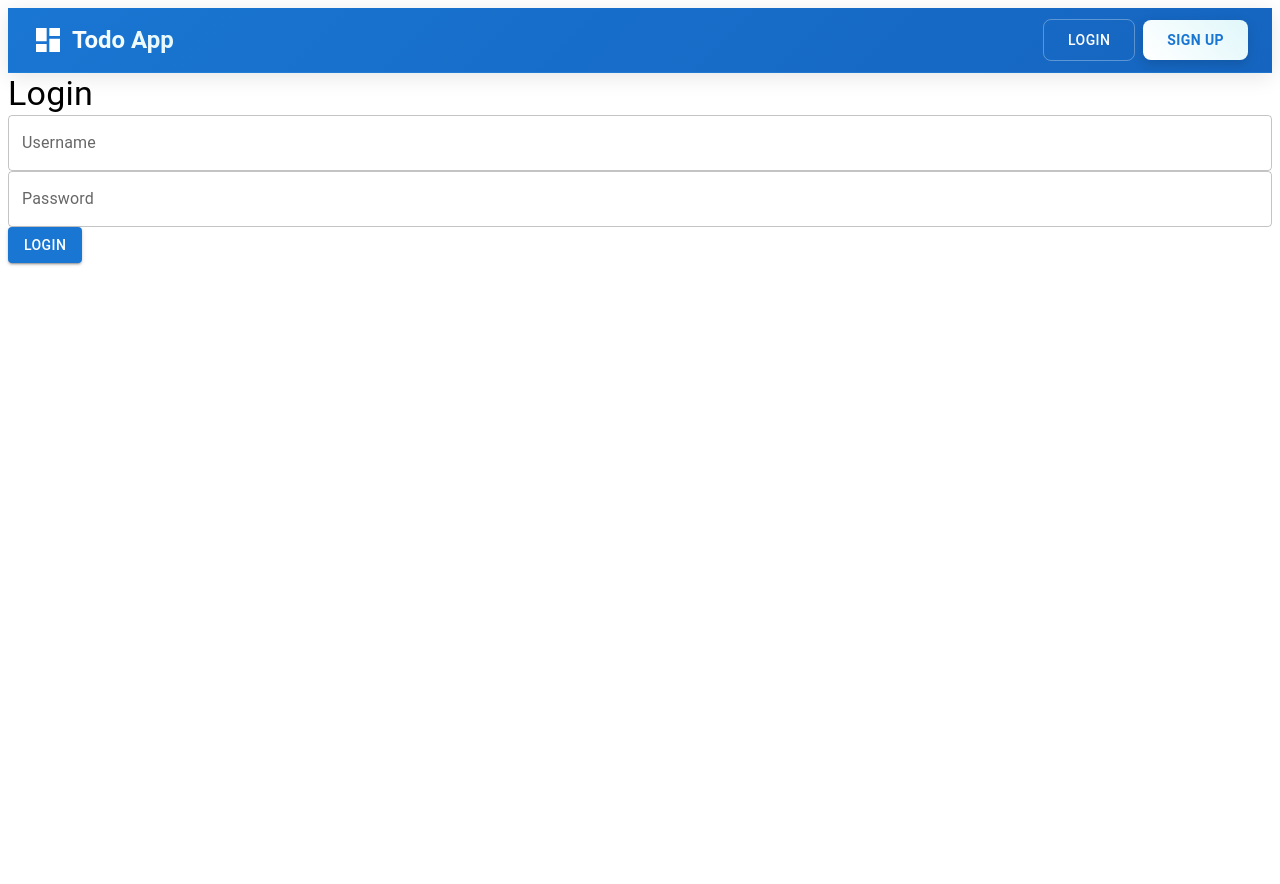
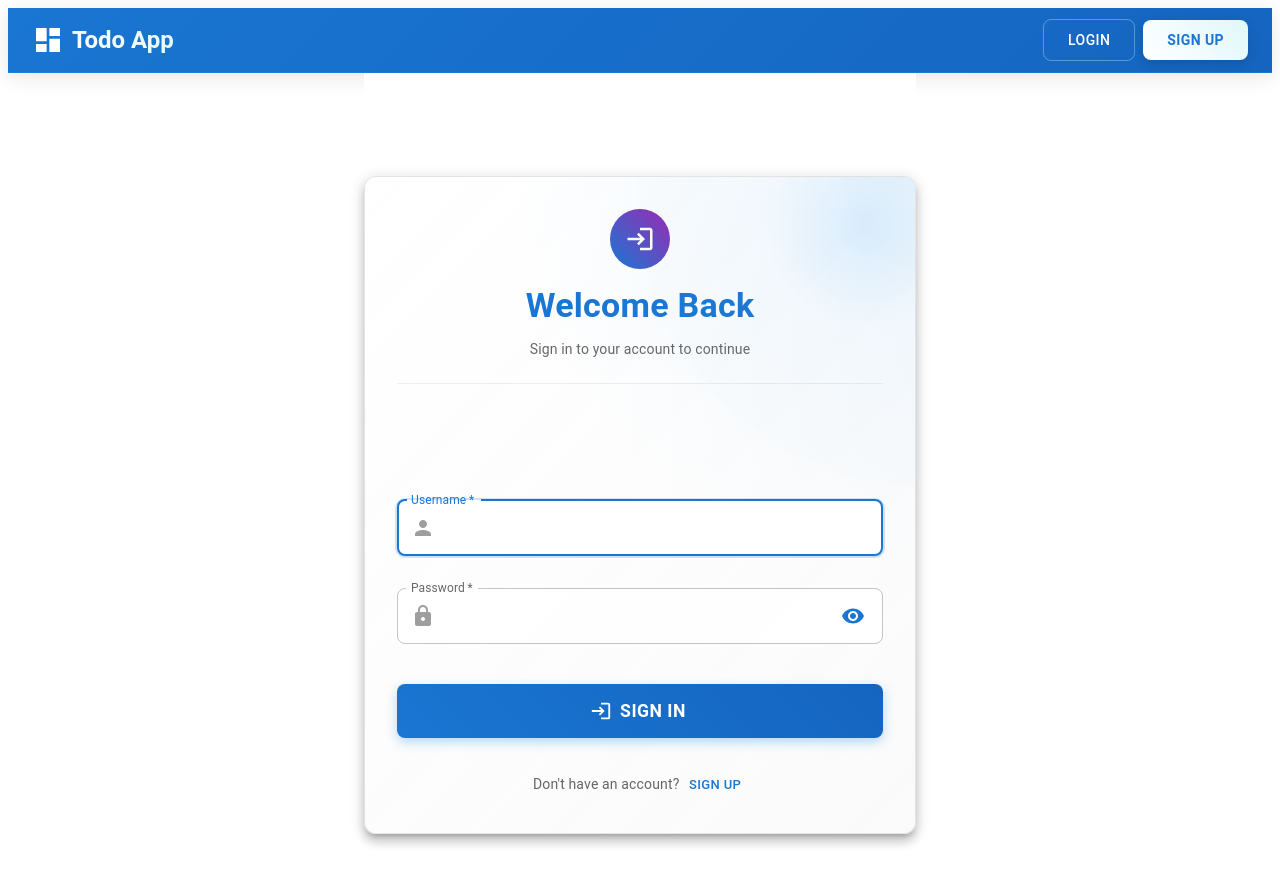
Before and after one commit to dev-crusader/todo-list, a React (Vite) app: page /login in a window 1280 px wide. Shown: the top 884 px of the page. Before the commit the page ends 800 px from the top, so only its background shows below. Built offline with nearby package versions, Linux system fonts and the light colour scheme.

Commit message:
updated login page

```diff
--- a/src/components/Login.jsx
+++ b/src/components/Login.jsx
@@ -1,8 +1,30 @@
-import React, { useState } from "react";
+import { useState } from "react";
 import { Link, useNavigate } from "react-router-dom";
-import { Button, TextField, Typography, Alert } from "@mui/material";
 import { login } from "../services/AuthService";
 import { useAuth } from "../AuthContext";
+import {
+  TextField,
+  Typography,
+  Alert,
+  Button,
+  Box,
+  Paper,
+  Container,
+  InputAdornment,
+  Fade,
+  Slide,
+  Divider,
+  alpha,
+  useTheme,
+} from "@mui/material";
+import {
+  Email as EmailIcon,
+  Lock as LockIcon,
+  Login as LoginIcon,
+  Person as PersonIcon,
+  Visibility,
+  VisibilityOff,
+} from "@mui/icons-material";
 
 const Login = () => {
   const [username, setUsername] = useState("");
@@ -10,6 +32,8 @@ const Login = () => {
   const [error, setError] = useState(null);
   const navigate = useNavigate();
   const { setToken, setProfile } = useAuth();
+  const [showPassword, setShowPassword] = useState(false);
+  const theme = useTheme();
 
   const handleSubmit = async (e) => {
     e.preventDefault();
@@ -28,31 +52,274 @@ const Login = () => {
     }
   };
 
+  const handleClickShowPassword = () => {
+    setShowPassword(!showPassword);
+  };
+
   return (
-    <div>
-      <Typography variant="h4">Login</Typography>
-      {error && <Alert severity="error">{error}</Alert>}
-      <form onSubmit={handleSubmit}>
+    <Container component="main" maxWidth="sm">
+      <Box
+        sx={{
+          minHeight: "100vh",
+          display: "flex",
+          alignItems: "center",
+          justifyContent: "center",
+          py: 4,
+          background: "#ffffff",
+        }}
+      >
+        <Slide direction="up" in={true} timeout={500}>
+          <Paper
+            elevation={8}
+            sx={{
+              p: 4,
+              borderRadius: 3,
+              width: "100%",
+              background: `linear-gradient(135deg, ${alpha(
+                theme.palette.background.paper,
+                0.95
+              )} 0%, ${alpha(theme.palette.grey[50], 0.9)} 100%)`,
+              backdropFilter: "blur(10px)",
+              border: `1px solid ${alpha(theme.palette.divider, 0.1)}`,
+              position: "relative",
+              overflow: "hidden",
+              "&:before": {
+                content: '""',
+                position: "absolute",
+                top: 0,
+                right: 0,
+                width: "100%",
+                height: "100%",
+                background: `radial-gradient(circle at top right, ${alpha(
+                  theme.palette.primary.light,
+                  0.1
+                )}, transparent 400px)`,
+                pointerEvents: "none",
+              },
+            }}
+          >
+            <Box
+              sx={{
+                position: "absolute",
+                top: -50,
+                right: -50,
+                width: 200,
+                height: 200,
+                borderRadius: "50%",
+                background: `radial-gradient(${alpha(
+                  theme.palette.primary.light,
+                  0.2
+                )}, transparent 70%)`,
+                opacity: 0.6,
+                pointerEvents: "none",
+              }}
+            />
+
+            <Box
+              sx={{
+                display: "flex",
+                flexDirection: "column",
+                alignItems: "center",
+                mb: 3,
+              }}
+            >
+              <Box
+                sx={{
+                  width: 60,
+                  height: 60,
+                  borderRadius: "50%",
+                  background: `linear-gradient(45deg, ${theme.palette.primary.main}, ${theme.palette.secondary.main})`,
+                  display: "flex",
+                  alignItems: "center",
+                  justifyContent: "center",
+                  mb: 2,
+                }}
+              >
+                <LoginIcon sx={{ fontSize: 30, color: "white" }} />
+              </Box>
+              <Typography
+                component="h1"
+                variant="h4"
+                fontWeight="700"
+                color="primary"
+                gutterBottom
+              >
+                Welcome Back
+              </Typography>
+              <Typography variant="body2" color="text.secondary">
+                Sign in to your account to continue
+              </Typography>
+            </Box>
+
+            <Divider sx={{ mb: 3, opacity: 0.5 }} />
+
+            <Box sx={{ mb: 2, minHeight: 60 }}>
+              {error && (
+                <Fade in={!!error} timeout={300}>
+                  <Alert
+                    severity="error"
+                    sx={{
+                      borderRadius: 2,
+                      background: alpha(theme.palette.error.main, 0.1),
+                      color: theme.palette.error.dark,
+                      border: `1px solid ${alpha(
+                        theme.palette.error.main,
+                        0.2
+                      )}`,
+                    }}
+                    onClose={() => setError("")}
+                  >
+                    {error}
+                  </Alert>
+                </Fade>
+              )}
+            </Box>
+
+            <Box component="form" onSubmit={handleSubmit} sx={{ mt: 1 }}>
               <TextField
+                margin="normal"
+                required
+                fullWidth
+                id="username"
                 label="Username"
-          variant="outlined"
-          fullWidth
+                name="username"
+                autoComplete="username"
+                autoFocus
                 value={username}
                 onChange={(e) => setUsername(e.target.value)}
+                InputProps={{
+                  startAdornment: (
+                    <InputAdornment position="start">
+                      <PersonIcon color="action" sx={{ opacity: 0.7 }} />
+                    </InputAdornment>
+                  ),
+                }}
+                sx={{
+                  mb: 2,
+                  "& .MuiOutlinedInput-root": {
+                    borderRadius: 2,
+                    background: alpha(theme.palette.background.paper, 0.8),
+                    transition: "all 0.3s ease",
+                    "&:hover": {
+                      background: alpha(theme.palette.background.paper, 0.9),
+                    },
+                    "&.Mui-focused": {
+                      background: theme.palette.background.paper,
+                      boxShadow: `0 0 0 2px ${alpha(
+                        theme.palette.primary.main,
+                        0.2
+                      )}`,
+                    },
+                  },
+                }}
               />
+
               <TextField
+                margin="normal"
+                required
+                fullWidth
+                name="password"
                 label="Password"
-          variant="outlined"
-          fullWidth
-          type="password"
+                type={showPassword ? "text" : "password"}
+                id="password"
+                autoComplete="current-password"
                 value={password}
                 onChange={(e) => setPassword(e.target.value)}
+                InputProps={{
+                  startAdornment: (
+                    <InputAdornment position="start">
+                      <LockIcon color="action" sx={{ opacity: 0.7 }} />
+                    </InputAdornment>
+                  ),
+                  endAdornment: (
+                    <InputAdornment position="end">
+                      <Button
+                        size="small"
+                        onClick={handleClickShowPassword}
+                        sx={{ minWidth: "auto", p: 0.5 }}
+                      >
+                        {showPassword ? <VisibilityOff /> : <Visibility />}
+                      </Button>
+                    </InputAdornment>
+                  ),
+                }}
+                sx={{
+                  mb: 3,
+                  "& .MuiOutlinedInput-root": {
+                    borderRadius: 2,
+                    background: alpha(theme.palette.background.paper, 0.8),
+                    transition: "all 0.3s ease",
+                    "&:hover": {
+                      background: alpha(theme.palette.background.paper, 0.9),
+                    },
+                    "&.Mui-focused": {
+                      background: theme.palette.background.paper,
+                      boxShadow: `0 0 0 2px ${alpha(
+                        theme.palette.primary.main,
+                        0.2
+                      )}`,
+                    },
+                  },
+                }}
               />
-        <Button variant="contained" color="primary" type="submit">
-          Login
+
+              <Button
+                type="submit"
+                fullWidth
+                variant="contained"
+                size="large"
+                startIcon={<LoginIcon />}
+                sx={{
+                  mt: 2,
+                  mb: 2,
+                  py: 1.5,
+                  borderRadius: 2,
+                  fontWeight: "bold",
+                  fontSize: "1.1rem",
+                  background: `linear-gradient(45deg, ${theme.palette.primary.main}, ${theme.palette.primary.dark})`,
+                  boxShadow: `0 4px 12px ${alpha(
+                    theme.palette.primary.main,
+                    0.3
+                  )}`,
+                  transition: "all 0.3s ease",
+                  "&:hover": {
+                    transform: "translateY(-2px)",
+                    boxShadow: `0 6px 16px ${alpha(
+                      theme.palette.primary.main,
+                      0.4
+                    )}`,
+                    background: `linear-gradient(45deg, ${theme.palette.primary.dark}, ${theme.palette.primary.main})`,
+                  },
+                }}
+              >
+                Sign In
               </Button>
-      </form>
-    </div>
+
+              <Box sx={{ textAlign: "center", mt: 2 }}>
+                <Typography variant="body2" color="text.secondary">
+                  Don't have an account?{" "}
+                  <Button
+                    component={Link}
+                    to="/signup"
+                    size="small"
+                    sx={{
+                      color: theme.palette.primary.main,
+                      fontWeight: 500,
+                      textDecoration: "none",
+                      "&:hover": {
+                        textDecoration: "underline",
+                      },
+                    }}
+                  >
+                    Sign up
+                  </Button>
+                </Typography>
+              </Box>
+            </Box>
+          </Paper>
+        </Slide>
+      </Box>
+    </Container>
   );
 };
 
```
Lines whose indentation alone changed are shown as unchanged.
